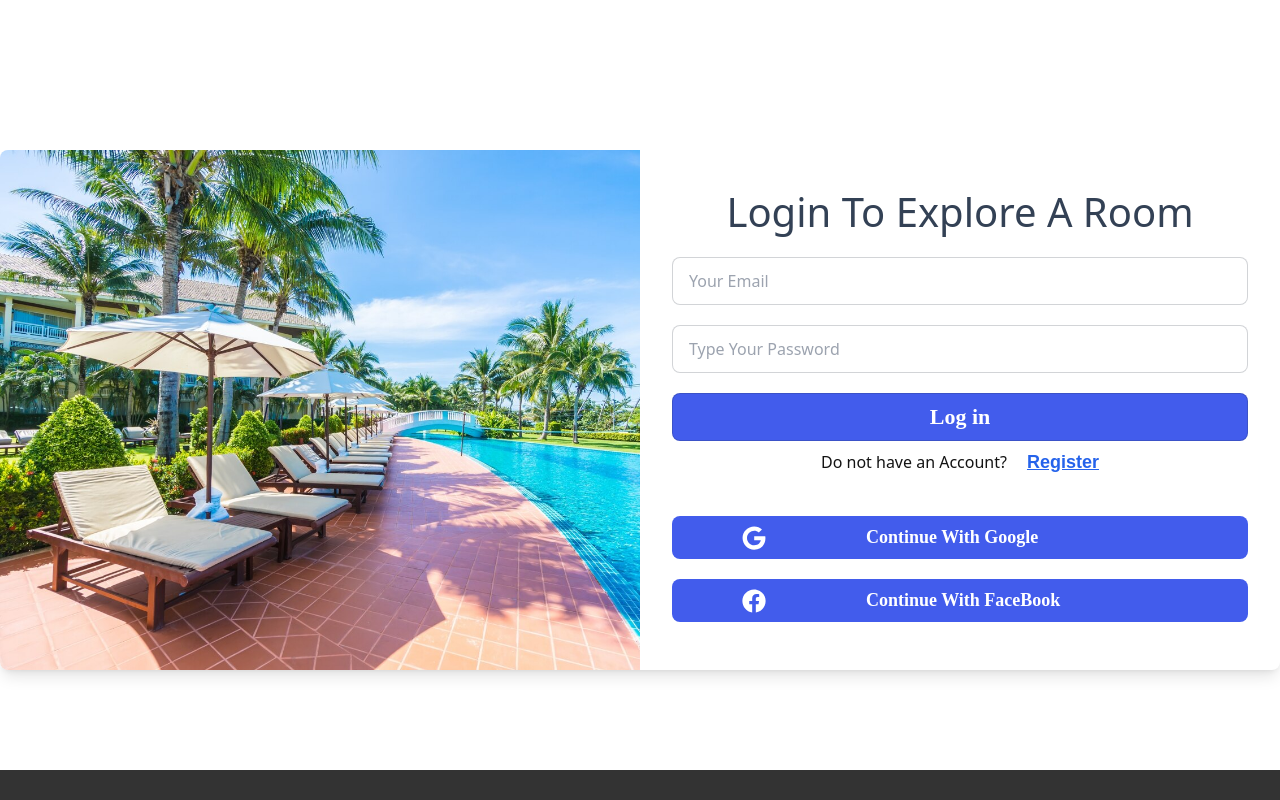
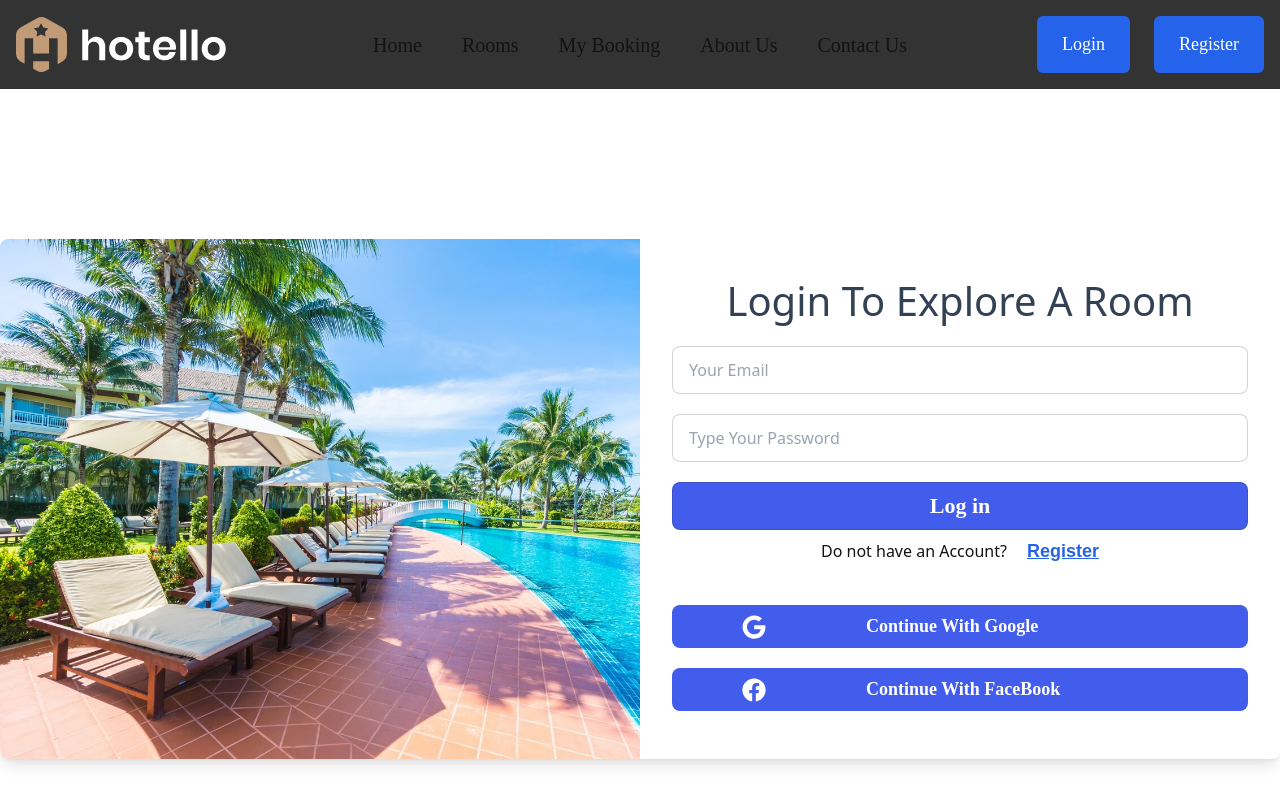
Before and after one commit to leon-dream1/hotello-booking-system-client, a React (Vite) app: page /login in a window 1280 px wide. Shown: the top 800 px of the page. Built offline with nearby package versions, Linux system fonts and the light colour scheme; no server answers.

Commit message:
Full website responsive design added

```diff
--- a/src/MainLayout/Root.jsx
+++ b/src/MainLayout/Root.jsx
@@ -5,7 +5,7 @@ import Footer from "../Shared/Footer";
 const Root = () => {
   return (
     <div>
-      {/* <Navbar /> */}
+      <Navbar />
       <Outlet />
       <Footer />
     </div>
--- a/src/Shared/Navbar.jsx
+++ b/src/Shared/Navbar.jsx
@@ -14,7 +14,11 @@ const Navbar = () => {
       .then((result) => {
         setUser("");
         axios
-          .post("https://hotello-booking-system-server.vercel.app/logout", {email : user.email} , { withCredentials: true })
+          .post(
+            "https://hotello-booking-system-server.vercel.app/logout",
+            { email: user.email },
+            { withCredentials: true }
+          )
           .then(() => {});
       })
       .catch((error) => console.log(error));
@@ -25,7 +29,7 @@ const Navbar = () => {
         className={({ isActive }) =>
           isActive
             ? "text-[20px] font-merriweather text-[#FFAC41] font-bold"
-            : "text-[20px] font-merriweather font-medium"
+            : "text-[20px] text-[#131313] font-merriweather font-medium"
         }
         to="/"
       >
@@ -35,7 +39,7 @@ const Navbar = () => {
         className={({ isActive }) =>
           isActive
             ? "text-[20px] font-merriweather text-[#FFAC41] font-bold"
-            : "text-[20px] font-merriweather font-medium"
+            : "text-[20px] text-[#131313] font-merriweather font-medium"
         }
         to="/allRoom"
       >
@@ -45,7 +49,7 @@ const Navbar = () => {
         className={({ isActive }) =>
           isActive
             ? "text-[20px] font-merriweather text-[#FFAC41] font-bold"
-            : "text-[20px] font-merriweather font-medium"
+            : "text-[20px] text-[#131313] font-merriweather font-medium"
         }
         to="/myBooking"
       >
@@ -55,7 +59,7 @@ const Navbar = () => {
         className={({ isActive }) =>
           isActive
             ? "text-[20px] font-merriweather text-[#FFAC41] font-bold"
-            : "text-[20px] font-merriweather font-medium"
+            : "text-[20px] text-[#131313] font-merriweather font-medium"
         }
         to="/about"
       >
@@ -65,7 +69,7 @@ const Navbar = () => {
         className={({ isActive }) =>
           isActive
             ? "text-[20px] font-merriweather text-[#FFAC41] font-bold"
-            : "text-[20px] font-merriweather font-medium"
+            : "text-[20px] text-[#131313] font-merriweather font-medium"
         }
         to="/contact"
       >
@@ -101,7 +105,7 @@ const Navbar = () => {
               </div>
               <ul
                 tabIndex={0}
-                className="menu menu-sm dropdown-content mt-3 z-[10] p-2 shadow bg-base-100 rounded-box w-52"
+                className="menu menu-sm dropdown-content mt-3 z-[10] p-2 shadow bg-base-100 rounded-box w-52 space-y-2 lg:space-y-0"
               >
                 {links}
               </ul>
@@ -159,16 +163,16 @@ const Navbar = () => {
                 </button>
               </div>
             ) : (
-              <div className="hidden lg:flex space-x-6">
+              <div className="flex space-x-4 lg:space-x-6">
                 <button
                   onClick={() => navigate("/login")}
-                  className="bg-blue-600 text-white text-[18px] px-[25px] py-[15px] rounded-md font-merriweather"
+                  className="bg-blue-600 text-white text-[18px] px-[15px] lg:px-[25px] py-[5px] lg:py-[15px] rounded-md font-merriweather"
                 >
                   Login
                 </button>
                 <button
                   onClick={() => navigate("/register")}
-                  className="bg-blue-600 text-white text-[18px] px-[25px] py-[15px]  rounded-md font-merriweather"
+                  className="bg-blue-600 text-white text-[18px] px-[15px] lg:px-[25px] py-[5px] lg:py-[15px]  rounded-md font-merriweather"
                 >
                   Register
                 </button>
--- a/src/pages/Contact/Contact.jsx
+++ b/src/pages/Contact/Contact.jsx
@@ -10,8 +10,8 @@ const Contact = () => {
 
   return (
     <div className="container mx-auto">
-      <div className=" grid grid-cols-1 md:grid-cols-2 items-center pt-[150px] gap-8">
-        <div>
+      <div className=" grid grid-cols-1 md:grid-cols-2 items-center pt-[50px] lg:pt-[150px] gap-8">
+        <div className="p-[50px] lg:p-0">
           <p className="text-[#131313] font-von text-[18px] mb-[30px]">
             Waters midst. Creature man female. Them You’re female there his for
             first were have whose and blessed darkness his man Darkness had
--- a/src/pages/Home/FeaturedRoom/FeaturedRoom.jsx
+++ b/src/pages/Home/FeaturedRoom/FeaturedRoom.jsx
@@ -13,10 +13,10 @@ const FeaturedRoom = () => {
 
   return (
     <div className="container mx-auto mt-[100px]">
-      <h2 className="text-[#FFAC41] text-center font-von text-[50px]">
+      <h2 className="text-[#FFAC41] text-center font-von text-[25px] lg:text-[50px]">
         Featured Room
       </h2>
-      <div className="grid grid-cols-1 md:grid-cols-2 lg:grid-cols-3 gap-8 mt-[50px]">
+      <div className="grid grid-cols-1 md:grid-cols-2 lg:grid-cols-3 gap-8 mt-[50px] m-4 lg:m-0">
         {featuredRoom.map((room) => (
           <SingleFeaturedRoom key={room._id} room={room} featuredRoom={featuredRoom} />
         ))}
--- a/src/pages/Home/Home/Home.jsx
+++ b/src/pages/Home/Home/Home.jsx
@@ -11,9 +11,9 @@ const Home = () => {
         <title>Hotello | Book your Favorite Room</title>
       </Helmet>
       <Banner />
-      {/* <FeaturedRoom />
+      <FeaturedRoom />
       <HotelLocation />
-      <Review /> */}
+      <Review />
     </div>
   );
 };
--- a/src/pages/Home/HotelLocation/HotelLocation.jsx
+++ b/src/pages/Home/HotelLocation/HotelLocation.jsx
@@ -6,7 +6,7 @@ const HotelLocation = () => {
 
   return (
     <div className="container mx-auto my-[100px]">
-      <h2 className="text-[#FFAC41] text-center font-von text-[50px]">
+      <h2 className="text-[#FFAC41] text-center font-von text-[25px] lg:text-[50px]">
         Find Us
       </h2>
       <MapContainer
--- a/src/pages/Home/ReviewFromUser/ReviewFromUser.jsx
+++ b/src/pages/Home/ReviewFromUser/ReviewFromUser.jsx
@@ -45,7 +45,7 @@ const ReviewFromUser = () => {
       <Helmet>
         <title>Review</title>
       </Helmet>
-      <h4 className="text-[30px] text-center font-von text-[#FFAC41]">
+      <h4 className="text-[25px] lg:text-[30px] text-center font-von text-[#FFAC41]">
         Give Your valuable Review here
       </h4>
       <form onSubmit={handleSubmit(onSubmit)} className="p-[50px]">
--- a/src/pages/Login/Login.jsx
+++ b/src/pages/Login/Login.jsx
@@ -82,7 +82,7 @@ const Login = () => {
   };
   return (
     <>
-      <div className="flex w-full max-w-md mx-auto overflow-hidden bg-white rounded-lg shadow-lg  lg:max-w-7xl h-[520px] mt-[150px]">
+      <div className="flex w-full max-w-md mx-auto overflow-hidden bg-white rounded-lg shadow-lg  lg:max-w-7xl h-[520px] mt-[50px] lg:mt-[150px]">
         <div
           className="hidden bg-cover lg:block lg:w-1/2"
           style={{ backgroundImage: "url('/banner3.jpg')" }}
--- a/src/pages/Register/Register.jsx
+++ b/src/pages/Register/Register.jsx
@@ -48,7 +48,7 @@ const Register = () => {
   return (
     <div
       className="flex w-full max-w-md mx-auto overflow-hidden bg-white
-    rounded-lg shadow-lg lg:max-w-7xl h-[500px] mt-[150px]"
+    rounded-lg shadow-lg lg:max-w-7xl h-[500px] mt-[50px] lg:mt-[150px]"
     >
       <div
         className="hidden bg-cover lg:block lg:w-1/2"
--- a/src/pages/Room/Room.jsx
+++ b/src/pages/Room/Room.jsx
@@ -34,7 +34,7 @@ const Room = () => {
       <Helmet>
         <title>Room</title>
       </Helmet>
-      <form className="mt-[50px] w-[20%] mx-auto" onSubmit={handleSubmit}>
+      <form className="mt-[50px] w-[80%] lg:w-[20%] mx-auto" onSubmit={handleSubmit}>
         <div className="mb-4">
           <input
             type="number"
@@ -62,7 +62,7 @@ const Room = () => {
         </div>
       </form>
 
-      <div className="grid grid-cols-1 md:grid-cols-2 lg:grid-cols-3 gap-8 mt-[50px]">
+      <div className="grid grid-cols-1 md:grid-cols-2 lg:grid-cols-3 gap-8 mt-[50px] m-4 lg:m-0">
         {allRoom.map((room) => (
           <div
             key={room?._id}
```
Also changed, not shown: src/pages/Home/SpecialOffer/SpecialOffer.jsx (+5 -4 lines), src/pages/MyBooking/BookingTable.jsx (+11 -39 lines).
